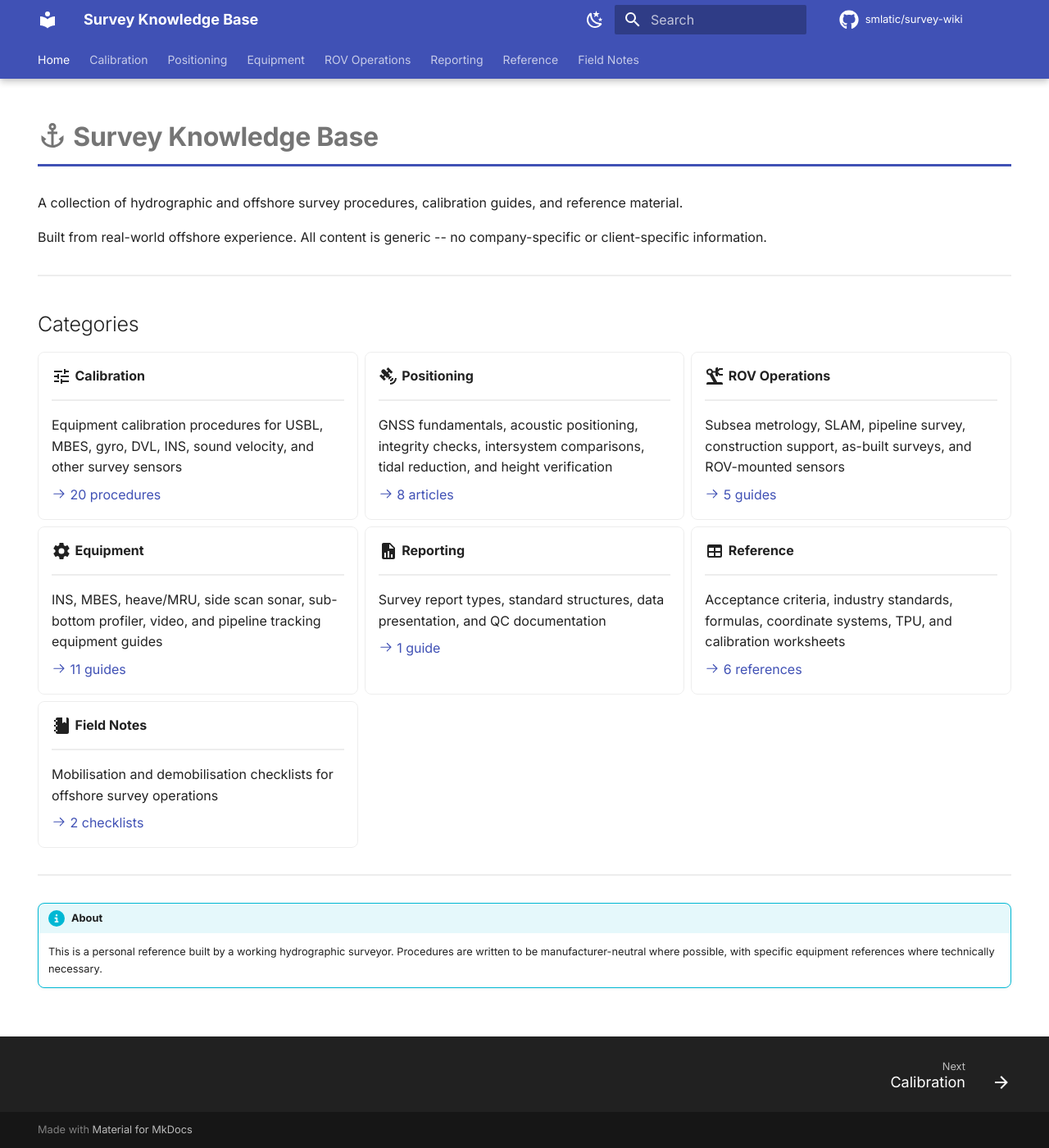
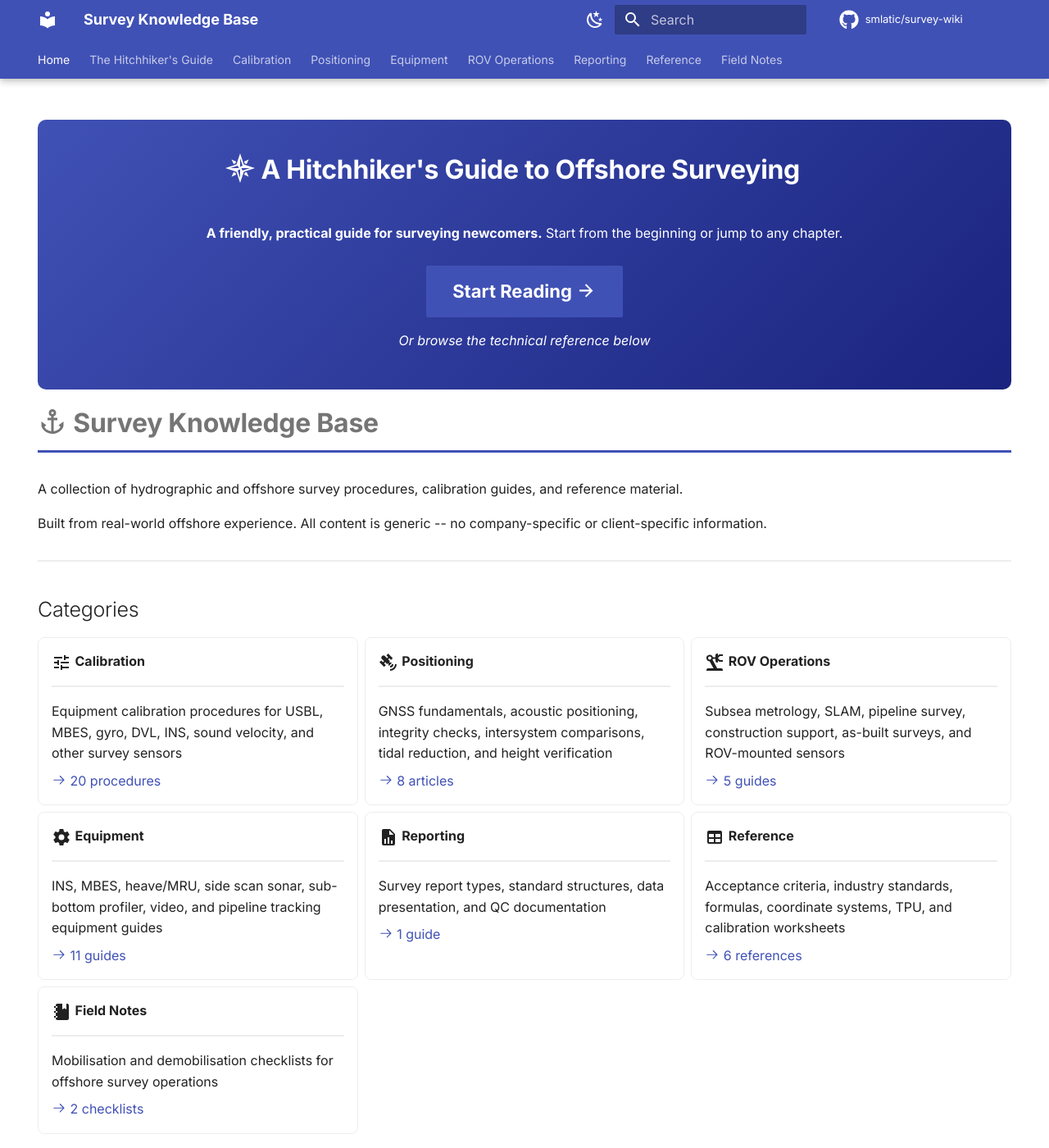
Before and after one commit to smlatic/survey-wiki, an MkDocs documentation site: the page built from docs/index.md, in a window 1280 px wide and 1400 px high. Shown: the whole window at 82% size. Built offline with MkDocs 1.6.1 and Material for MkDocs 9.7.7, drawn with Linux system fonts in a browser that asks for light colours; comment, search, counter and statistics services are not loaded.

Commit message:
feat: add handbook infrastructure - hero banner, nav, directory
Co-Authored-By: Claude Opus 4.6 <noreply@anthropic.com>

```diff
--- a/docs/index.md
+++ b/docs/index.md
@@ -3,6 +3,19 @@ hide:
   - navigation
   - toc
 ---
+
+<div class="hero-banner" markdown>
+
+# :material-compass-rose: A Hitchhiker's Guide to Offshore Surveying
+
+**A friendly, practical guide for surveying newcomers.**
+Start from the beginning or jump to any chapter.
+
+[Start Reading :material-arrow-right:](handbook/index.md){ .md-button .md-button--primary .hero-cta }
+
+*Or browse the technical reference below*
+
+</div>
 
 # :material-anchor: Survey Knowledge Base
 
--- a/docs/stylesheets/extra.css
+++ b/docs/stylesheets/extra.css
@@ -189,3 +189,33 @@
   background: rgba(33, 150, 243, 0.2);
   color: #64b5f6;
 }
+
+/* Handbook hero banner on homepage */
+.hero-banner {
+  text-align: center;
+  padding: 2rem 1rem 1.5rem;
+  margin-bottom: 1rem;
+  background: linear-gradient(135deg, var(--md-primary-fg-color), #1a237e);
+  border-radius: 0.5rem;
+  color: white;
+}
+
+.hero-banner h1,
+.hero-banner p,
+.hero-banner em {
+  color: white !important;
+}
+
+.hero-banner h1 {
+  border-bottom: none;
+}
+
+.hero-banner .hero-cta {
+  font-size: 1.1rem;
+  padding: 0.6rem 1.5rem;
+  margin-top: 0.5rem;
+}
+
+[data-md-color-scheme="slate"] .hero-banner {
+  background: linear-gradient(135deg, #303f9f, #1a237e);
+}
--- a/mkdocs.yml
+++ b/mkdocs.yml
@@ -85,6 +85,28 @@ markdown_extensions:
 
 nav:
   - Home: index.md
+  - The Hitchhiker's Guide:
+    - handbook/index.md
+    - Part I - Setting Sail:
+      - What Is Offshore Surveying?: handbook/what-is-offshore-surveying.md
+      - Life on the Vessel: handbook/life-on-the-vessel.md
+      - Staying Safe, Staying Sane: handbook/staying-safe.md
+    - Part II - The Core Stuff:
+      - Coordinate Systems: handbook/coordinate-systems.md
+      - Positioning Technologies: handbook/positioning-technologies.md
+      - Sensors and Sonars: handbook/sensors-and-sonars.md
+    - Part III - Data:
+      - Survey Techniques & Workflows: handbook/survey-techniques.md
+      - Data Processing: handbook/data-processing.md
+      - Calibration & Verification: handbook/calibration-verification.md
+    - Part IV - Modern Surveying:
+      - Remote Surveying: handbook/remote-surveying.md
+      - IT Basics: handbook/it-basics.md
+      - AI Tools for Surveyors: handbook/ai-tools.md
+    - Part V - Career & Mindset:
+      - Soft Skills & Professional Growth: handbook/soft-skills.md
+      - Mental Health & Well-Being: handbook/mental-health.md
+    - Resources & Further Reading: handbook/resources.md
   - Calibration:
     - calibration/index.md
     - USBL:
```
